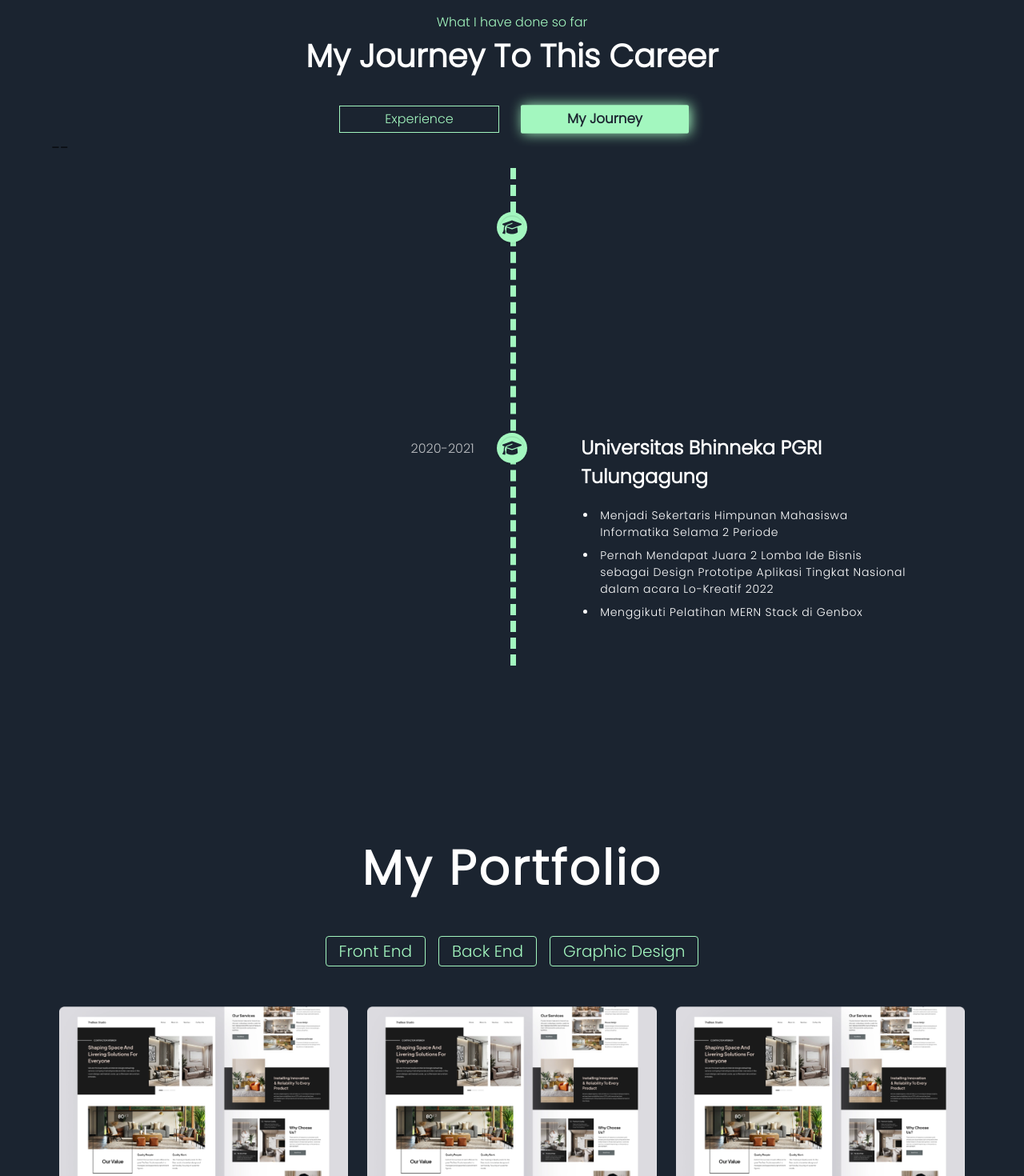
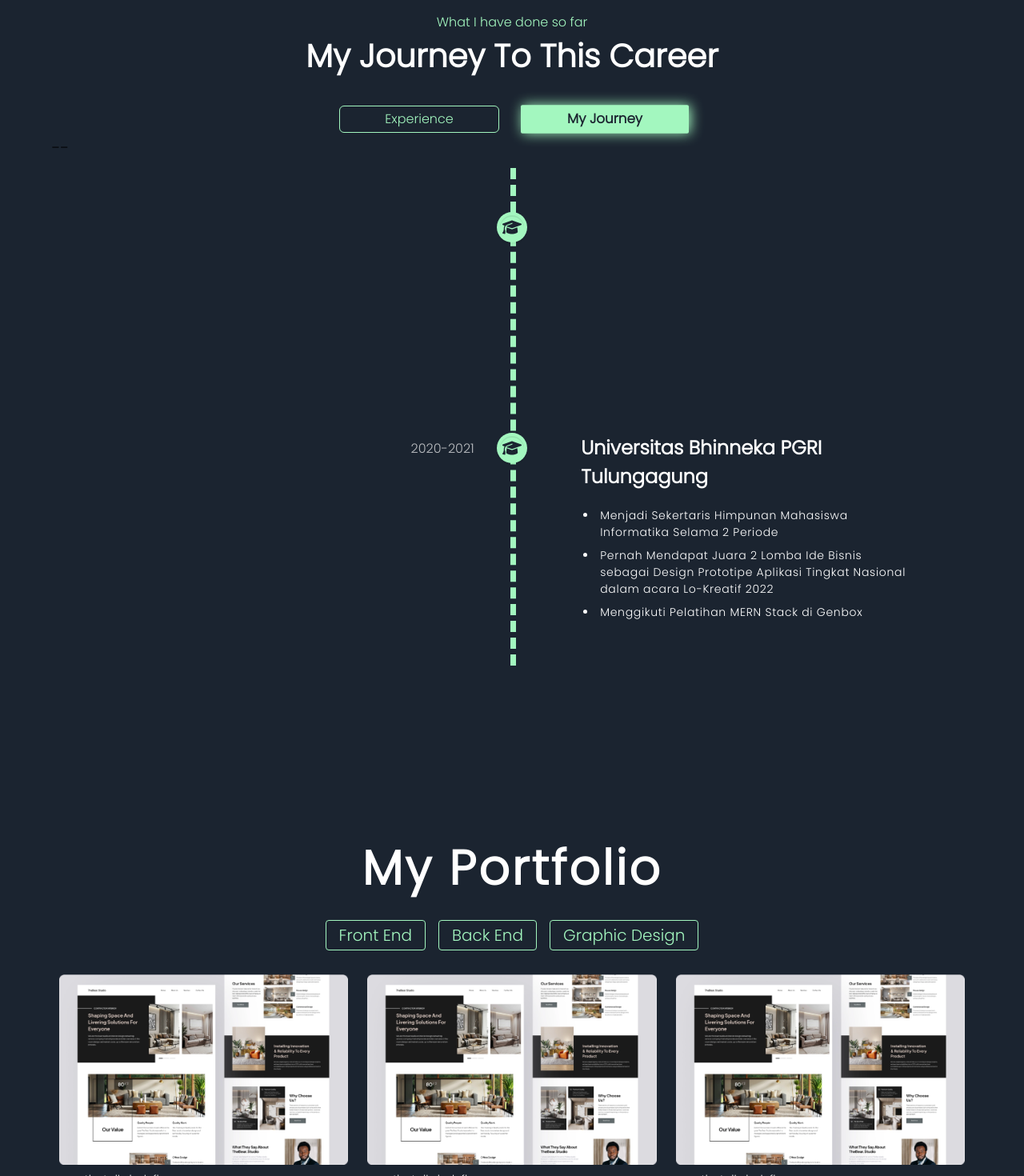
Before and after one commit to FajarFE/Portofolio-Fajar, a React (Create React App) app: page / in a window 1280 px wide. Shown: the part 1280-2750 px from the top of the page at 80% size. Built offline with nearby package versions, Linux system fonts and the light colour scheme.

Commit message:
hampir selesai

```diff
--- a/src/components/Experience.js
+++ b/src/components/Experience.js
@@ -102,10 +102,10 @@ const Experience = () => {
         </h2>
         )}
          <div className="flex justify-center pt-8">
-      <button className={`mx-4 p-1 rounded-none  ${activeButton ? "deactivate-button" : "active-button text-[#1B2430] font-bold scale-105"}`} onClick={handleClick2} onChange={activeButton}>
+      <button className={`mx-4 p-1 rounded-md  ${activeButton ? "deactivate-button" : "active-button text-[#1B2430] font-bold scale-105"}`} onClick={handleClick2} onChange={activeButton}>
       Experience
       </button>
-      <button className={`mx-4 p-1 rounded-none ${activeButton ? "active-button text-[#1B2430] font-bold scale-105" : "deactivate-button"}`} onClick={handleClick1}>
+      <button className={`mx-4 p-1 rounded-md ${activeButton ? "active-button text-[#1B2430] font-bold scale-105" : "deactivate-button"}`} onClick={handleClick1}>
       My Journey
       </button>
       <div>
--- a/src/components/MyPortofolio.js
+++ b/src/components/MyPortofolio.js
@@ -41,7 +41,7 @@ const MyPortfolio = () => {
   return (
     <div className="container mx-auto pt-14">
       <h1 className={` tracking-wider ${styles.sectionHeadText} text-center`}>My Portfolio</h1>
-      <div className="flex space-x-4 my-10 justify-center ">
+      <div className="flex space-x-4 my-5 justify-center ">
         <button
           className={`border border-[#A3F7BF] rounded text-[10px] xs:text-[5px] sm:text-[5px]  md:text-sm lg:text-[20px] py-2 px-4 ${
             selectedTags.includes("Front End")
--- a/src/components/Navbar.js
+++ b/src/components/Navbar.js
@@ -93,7 +93,7 @@ const Navbar = () => {
                     </div>
 
                 </div>
-                <div className="absolute inset-y-0 right-0 flex items-center pr-2 sm:static sm:inset-auto sm:ml-6 sm:pr-0">
+                <div className=" hidden sm:block absolute inset-y-0 right-0 flex items-center pr-2 sm:static sm:inset-auto sm:ml-6 sm:pr-0">
                 <a href="#contact" class="bg-[#A3F7BF]  py-3 px-4 text-sm font-semibold text-black shadow-sm hover:bg-[#6cff9d] focus-visible:outline focus-visible:outline-2 focus-visible:outline-offset-2 focus-visible:outline-[#A3F7BF] rounded-md">Contact Me</a>
                 </div>
 
@@ -109,6 +109,7 @@ const Navbar = () => {
 
       <a href="#timeline" className="text-gray-300 hover:font-bold hover:text-white block rounded-md px-3 py-2 text-base font-medium">Timeline</a>
       <a href="#portofolio" className="text-gray-300 hover:font-bold hover:text-white block rounded-md px-3 py-2 text-base font-medium">Portofolio</a>
+      <a href="#contact" className="px-3 py-2 text-gray-300 bg-[#A3F7BF] text-center"></a>
     </div>
   </div>
             </div>
```
